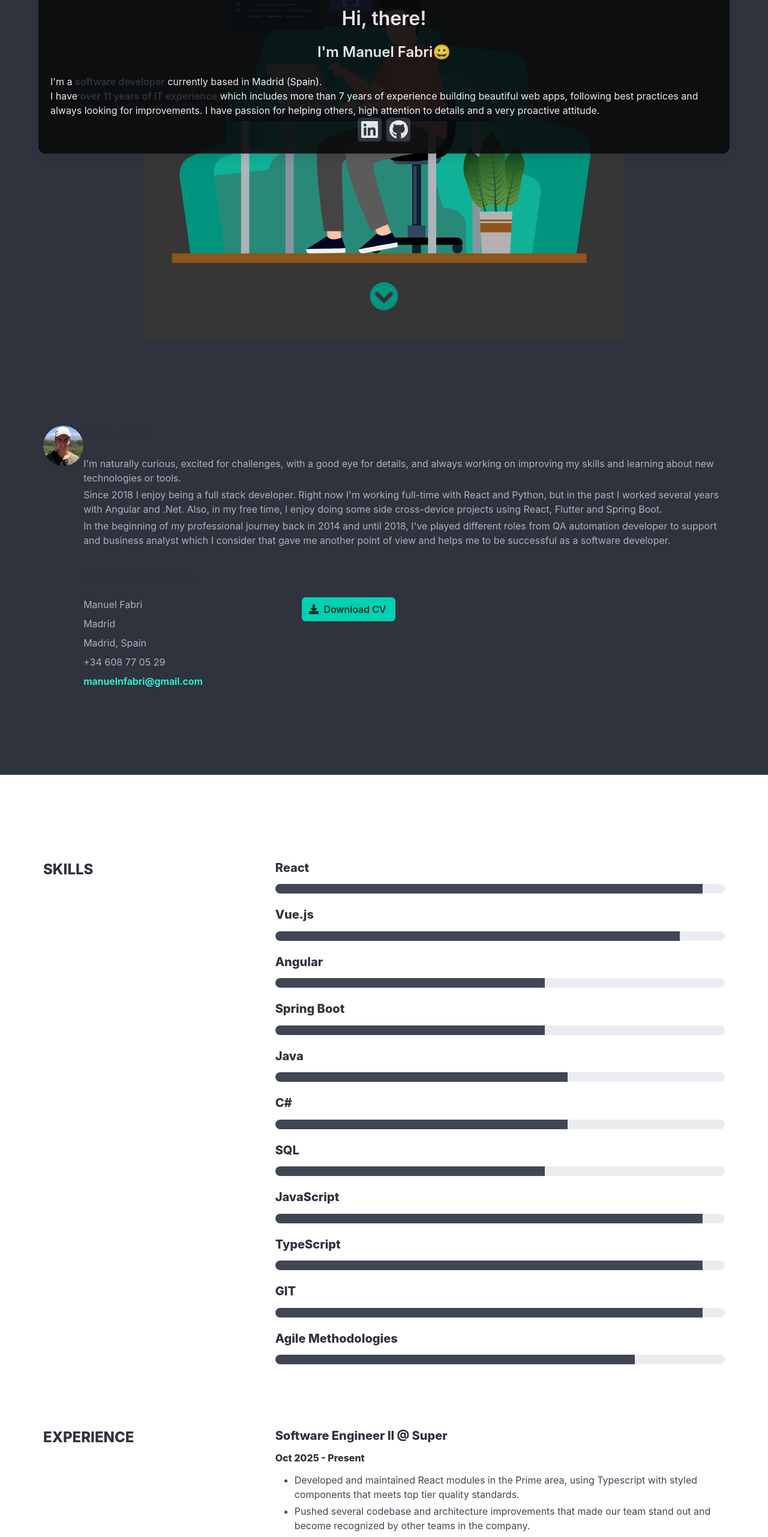
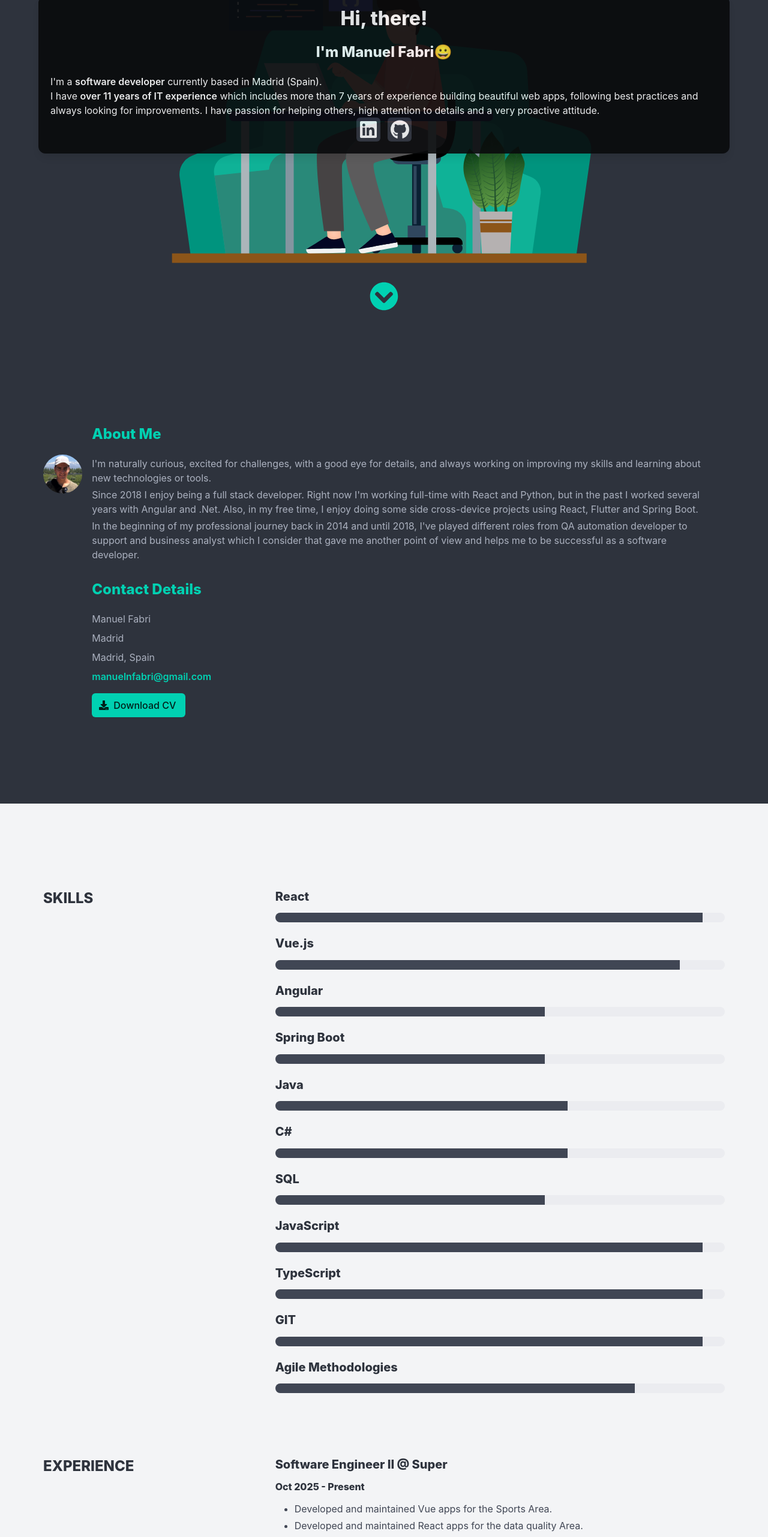
Before and after one commit to manufabri91/manuelnfabri-web, a Vue app: page / in a window 1280 px wide. Shown: the part 234-2797 px from the top of the page at 60% size. Built offline with nearby package versions, Linux system fonts and the light colour scheme.

Commit message:
update experience and theming

```diff
--- a/src/assets/base.css
+++ b/src/assets/base.css
@@ -3,35 +3,3 @@
 html {
   scroll-behavior: smooth;
 }
-
-/* The original site was built against Bulma 0.9.4; this CDN import is 1.0.4,
-   which changed several defaults. --bulma-link-* is Bulma 1.x's supported
-   re-theming hook (replacing the old Sass $link: $primary override) - it's
-   also what internal components like the navbar burger derive their color
-   from, so it has to be set here rather than styled per-element. */
-:root {
-  --bulma-link-h: var(--bulma-primary-h);
-  --bulma-link-s: var(--bulma-primary-s);
-  --bulma-link-l: var(--bulma-primary-l);
-
-  /* Bulma 0.9.4's primary-dark shade, for has-text-accent-dark below.
-     (Not restored via --bulma-primary-dark-l: that variable's derivation
-     formula changed between versions, so overriding it isn't "re-theming",
-     it's patching a version regression - a plain literal value is clearer.) */
-  --accent-dark: #00947e;
-}
-
-.has-text-accent-dark {
-  color: var(--accent-dark);
-}
-
-/* Bulma 1.0.4's navbar-burger shrank from 3.25rem (0.9.4) to 2.5rem */
-.navbar-burger {
-  height: 3.25rem;
-  width: 3.25rem;
-}
-
-/* Bulma 1.0.4's .title defaults to font-weight 800 (extrabold); 0.9.4 used 600 (semibold) */
-.title {
-  font-weight: 600;
-}
--- a/src/components/AboutSection.vue
+++ b/src/components/AboutSection.vue
@@ -8,39 +8,38 @@ function openCv() {
   <section id="about" class="section is-medium has-background-dark">
     <div class="container is-flex content is-justify-content-center">
       <article class="media">
-        <figure class="image is-128x128">
+        <figure class="image is-128x128 pt-6">
           <img class="is-rounded" src="@/assets/avatar.png" alt="avatar" />
         </figure>
-        <div class="content has-text-grey-light">
-          <h3 class="title has-text-accent-dark">About Me</h3>
+        <div class="content has-text-grey-light mx-4">
+          <h3 class="title has-text-primary">About Me</h3>
           <p class="mb-1">
-            I'm naturally curious, excited for challenges, with a good eye for details, and
-            always working on improving my skills and learning about new technologies or tools.
+            I'm naturally curious, excited for challenges, with a good eye for details, and always
+            working on improving my skills and learning about new technologies or tools.
           </p>
           <p class="mb-1">
             Since 2018 I enjoy being a full stack developer. Right now I'm working full-time with
-            React and Python, but in the past I worked several years with Angular and .Net. Also,
-            in my free time, I enjoy doing some side cross-device projects using React, Flutter
-            and Spring Boot.
+            React and Python, but in the past I worked several years with Angular and .Net. Also, in
+            my free time, I enjoy doing some side cross-device projects using React, Flutter and
+            Spring Boot.
           </p>
           <p>
             In the beginning of my professional journey back in 2014 and until 2018, I've played
             different roles from QA automation developer to support and business analyst which I
-            consider that gave me another point of view and helps me to be successful as a
-            software developer.
+            consider that gave me another point of view and helps me to be successful as a software
+            developer.
           </p>
-          <h3 class="title has-text-accent-dark">Contact Details</h3>
+          <h3 class="title has-text-primary">Contact Details</h3>
           <div class="columns">
-            <div class="column is-one-third">
+            <div class="column is-one-fifth">
               <p class="mb-2">Manuel Fabri</p>
               <p class="mb-2">Madrid</p>
               <p class="mb-2">Madrid, Spain</p>
-              <p class="mb-2">+34 608 77 05 29</p>
               <p>
-                <a href="mailto:manuelnfabri@gmail.com"><strong>manuelnfabri@gmail.com</strong></a>
+                <a class="has-text-primary" href="mailto:manuelnfabri@gmail.com"
+                  ><strong>manuelnfabri@gmail.com</strong></a
+                >
               </p>
-            </div>
-            <div class="column">
               <button class="button is-primary" @click="openCv">
                 <span class="icon"><i class="fa fa-download"></i></span>
                 <span>Download CV</span>
--- a/src/components/ContactSection.vue
+++ b/src/components/ContactSection.vue
@@ -1,6 +1,6 @@
 <template>
   <section id="contact" class="section is-medium has-background-black has-text-centered">
-    <h1 class="title has-text-accent-dark">CONTACT</h1>
+    <h1 class="title has-text-primary">CONTACT</h1>
     <div class="content container has-text-grey-light">
       <div class="block">
         <p>
@@ -10,11 +10,18 @@
       </div>
       <div class="block">
         <span class="icon"><i class="fa fa-envelope"></i></span>
-        <a href="mailto:manuelnfabri@gmail.com"><strong>manuelnfabri@gmail.com</strong></a>
+        <a class="has-text-primary" href="mailto:manuelnfabri@gmail.com"
+          ><strong>manuelnfabri@gmail.com</strong></a
+        >
       </div>
       <div class="block">
         <span class="icon"><i class="fab fa-linkedin"></i></span>
-        <a href="https://www.linkedin.com/in/manuelnfabri/" target="_blank" rel="noopener noreferrer">
+        <a
+          class="has-text-primary"
+          href="https://www.linkedin.com/in/manuelnfabri/"
+          target="_blank"
+          rel="noopener noreferrer"
+        >
           <strong>linkedin.com/in/manuelnfabri/</strong>
         </a>
       </div>
--- a/src/components/LandingSection.vue
+++ b/src/components/LandingSection.vue
@@ -25,13 +25,15 @@ function openLink(url: string) {
             <span role="img" aria-label="smile">😀</span>
           </h4>
           <p class="has-text-white">
-            I'm a <strong>software developer</strong> currently based in Madrid (Spain).
+            I'm a <strong class="has-text-white">software developer</strong> currently based in
+            Madrid (Spain).
           </p>
           <p class="has-text-white">
-            I have <strong>over {{ yearsOnIT }} years of IT experience</strong> which includes
-            more than {{ yearsAsDev }} years of experience building beautiful web apps, following
-            best practices and always looking for improvements. I have passion for helping
-            others, high attention to details and a very proactive attitude.
+            I have
+            <strong class="has-text-white">over {{ yearsOnIT }} years of IT experience</strong>
+            which includes more than {{ yearsAsDev }} years of experience building beautiful web
+            apps, following best practices and always looking for improvements. I have passion for
+            helping others, high attention to details and a very proactive attitude.
           </p>
           <div class="buttons has-text-centered is-flex is-justify-content-center">
             <button
@@ -49,8 +51,11 @@ function openLink(url: string) {
     </div>
     <div class="hero-footer">
       <div class="container has-text-centered">
-        <a href="#about">
-          <i class="fas fa-chevron-circle-down arrow" style="font-size: 3rem; margin-bottom: 3rem"></i>
+        <a href="#about" class="has-text-primary">
+          <i
+            class="fas fa-chevron-circle-down fill-current"
+            style="font-size: 3rem; margin-bottom: 3rem"
+          ></i>
         </a>
       </div>
     </div>
@@ -58,16 +63,6 @@ function openLink(url: string) {
 </template>
 
 <style scoped>
-.arrow {
-  color: var(--accent-dark);
-}
-.arrow:hover {
-  color: white;
-}
-/* Bulma 1.0.4's .buttons gap is 0.75rem; 0.9.4 spaced buttons with 0.5rem margins */
-.buttons {
-  gap: 0.5rem;
-}
 .hero.has-background {
   position: relative;
   overflow: hidden;
--- a/src/components/ResumeSection.vue
+++ b/src/components/ResumeSection.vue
@@ -1,9 +1,9 @@
 <template>
-  <section id="resume" class="section is-medium">
+  <section id="resume" class="section is-medium has-background">
     <div class="content container block">
       <div class="columns mb-6">
         <div class="column is-one-third">
-          <h3 class="title has-text-accent-dark has-text-left">SKILLS</h3>
+          <h3 class="title has-text-left">SKILLS</h3>
         </div>
         <div class="column is-two-third">
           <div class="block">
@@ -54,20 +54,18 @@
       </div>
       <div class="columns pt-6">
         <div class="column is-one-third">
-          <h3 class="title has-text-accent-dark has-text-left">EXPERIENCE</h3>
+          <h3 class="title has-text-left">EXPERIENCE</h3>
         </div>
         <div class="column is-two-third">
           <div class="block">
             <h4>Software Engineer II @ Super</h4>
             <h6>Oct 2025 - Present</h6>
             <ul>
+              <li>Developed and maintained Vue apps for the Sports Area.</li>
+              <li>Developed and maintained React apps for the data quality Area.</li>
               <li>
-                Developed and maintained React modules in the Prime area, using Typescript with
-                styled components that meets top tier quality standards.
-              </li>
-              <li>
-                Pushed several codebase and architecture improvements that made our team stand out
-                and become recognized by other teams in the company.
+                Contributed to the development of AI skills and plugins for keeping documentation up
+                to date.
               </li>
             </ul>
           </div>
```
Also changed, not shown: src/assets/hero-image.svg.
